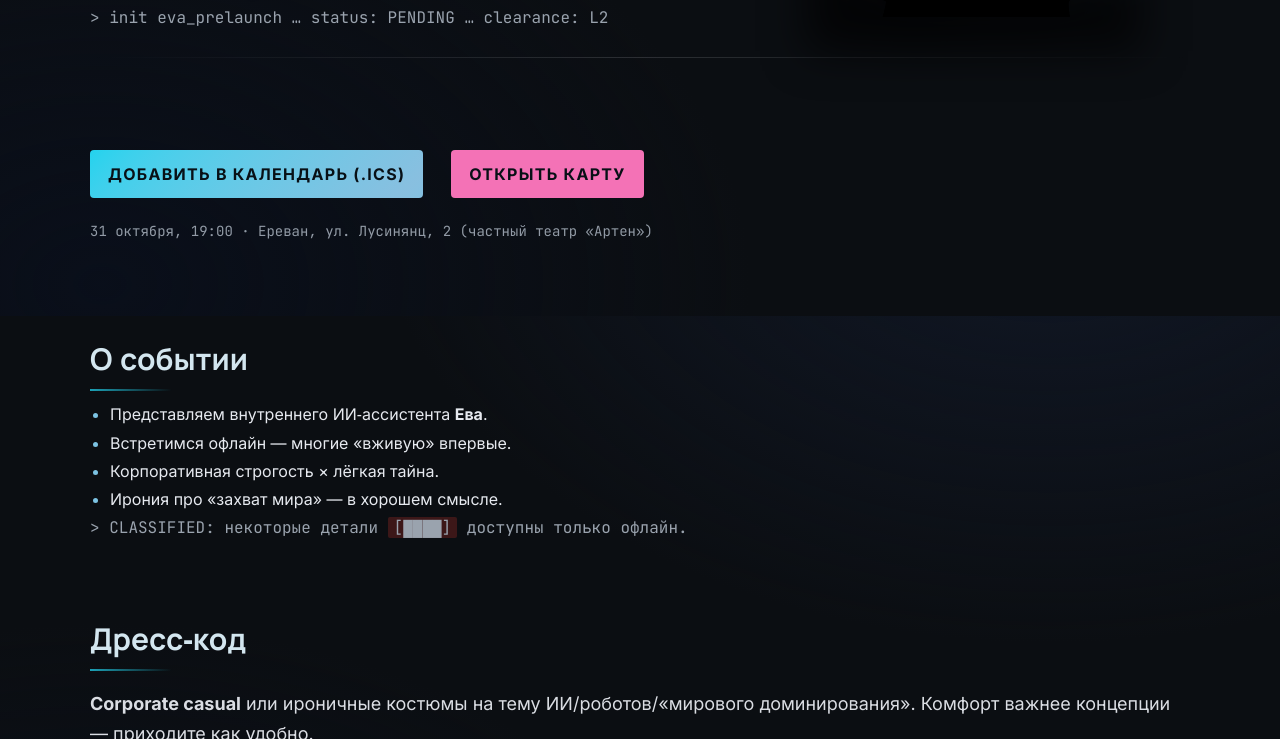
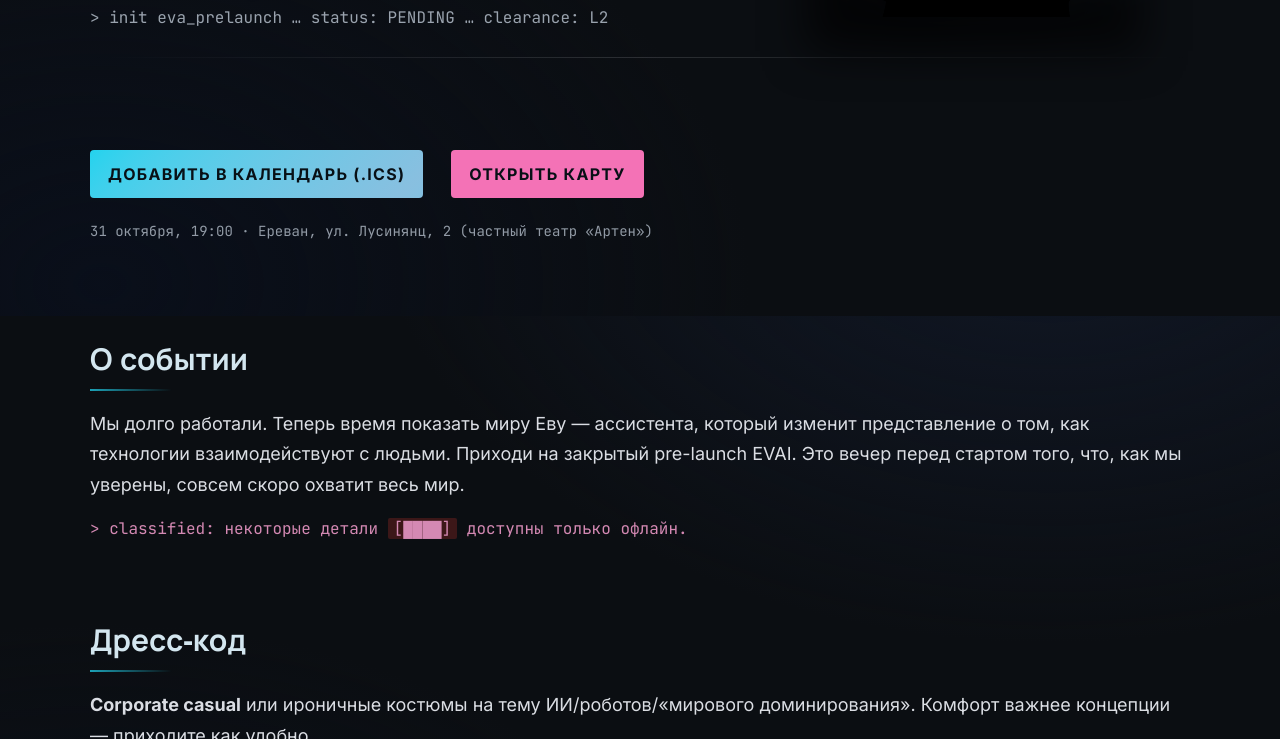
Before and after one commit to hgenru/evai-site, an Astro site: page / in a window 1280 px wide. Shown: the part 484-1223 px from the top of the page. Built offline with nearby package versions, Linux system fonts and the light colour scheme; Astro itself is replaced by a stand-in of ours.

Commit message:
feat(about): replace bullets with narrative paragraph; style CLASSIFIED as ticker with pulse cursor; update location text (~10 min); adjust CTA spacing

```diff
--- a/src/pages/index.astro
+++ b/src/pages/index.astro
@@ -65,13 +65,8 @@ const ticker = "> init eva_prelaunch … status: PENDING … clearance: L2";
 
   <section class="section container">
     <h2>О событии</h2>
-    <ul class="bullets">
-      <li>Представляем внутреннего ИИ‑ассистента <strong>Ева</strong>.</li>
-      <li>Встретимся офлайн — многие «вживую» впервые.</li>
-      <li>Корпоративная строгость × лёгкая тайна.</li>
-      <li>Ирония про «захват мира» — в хорошем смысле.</li>
-    </ul>
-    <div class="ticker">&gt; CLASSIFIED: некоторые детали <span class="inline-redact">[████]</span> доступны только офлайн.</div>
+    <p class="about">Мы долго работали. Теперь время показать миру Еву — ассистента, который изменит представление о том, как технологии взаимодействуют с людьми. Приходи на закрытый pre-launch EVAI. Это вечер перед стартом того, что, как мы уверены, совсем скоро охватит весь мир.</p>
+    <div class="ticker classified" data-typing="true">&gt; classified: некоторые детали <span class="inline-redact">[████]</span> доступны только офлайн.</div>
   </section>
 
   <section class="section container">
--- a/src/styles/global.css
+++ b/src/styles/global.css
@@ -144,6 +144,9 @@ html.evil-mode { --wm-accent: var(--accent-evil); --wm-pulse: var(--pulse-evil);
 .ticker { font-family: "JetBrains Mono", monospace; color: var(--muted); }
 .ticker[data-typing="true"]::after { content: '▋'; color: var(--lime); animation: blink 1s step-end infinite; margin-left: 2px; }
 @keyframes blink { 50%{opacity: 0} }
+/* Classified variant of ticker */
+.ticker.classified { color: color-mix(in oklab, var(--pulse), var(--muted) 40%); text-transform: lowercase; }
+.ticker.classified[data-typing="true"]::after { color: var(--pulse); }
 
 .section { padding: 8px 0; }
 .card { border: 1px solid var(--surface-border); padding: 16px; border-radius: 8px; background: var(--surface); }
```
